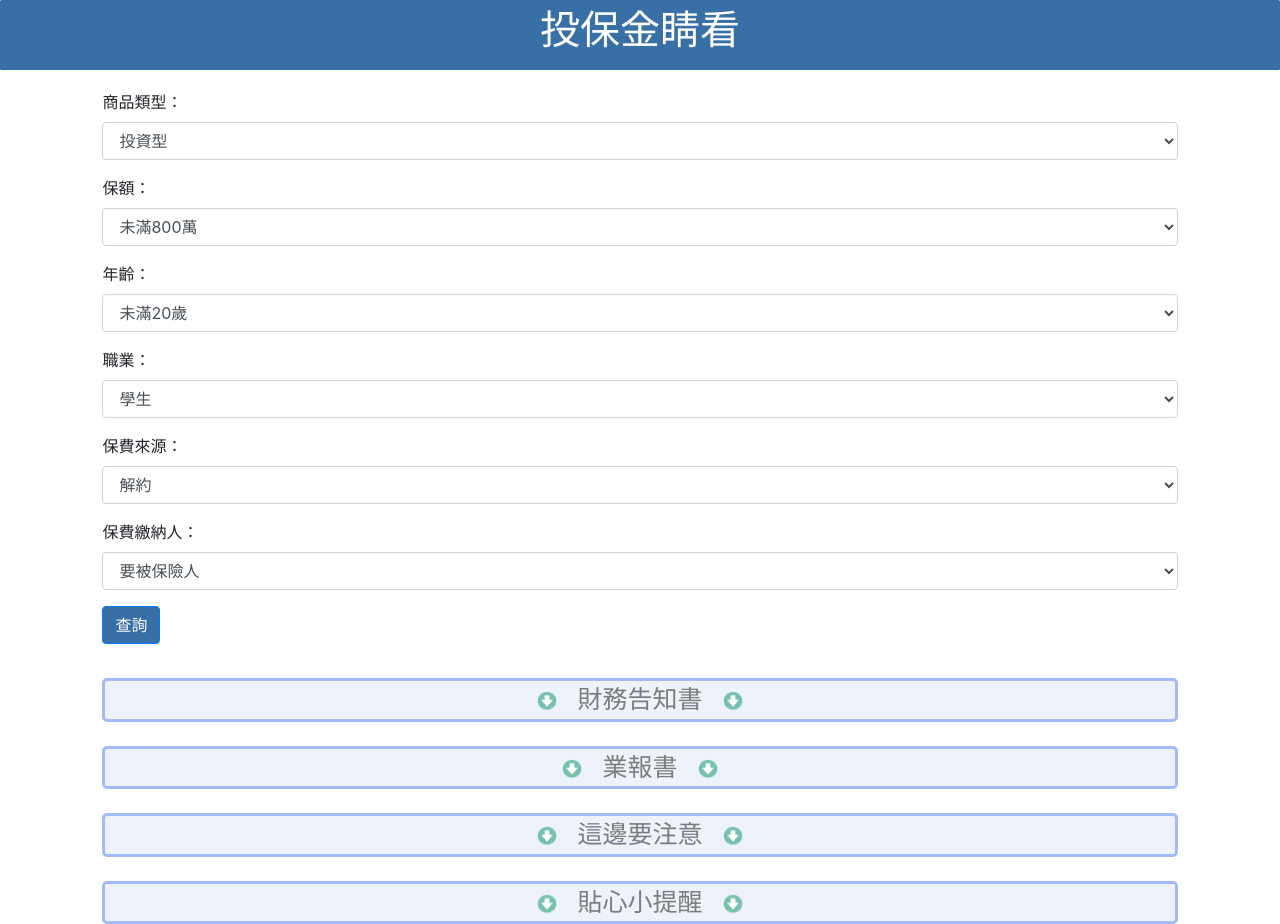
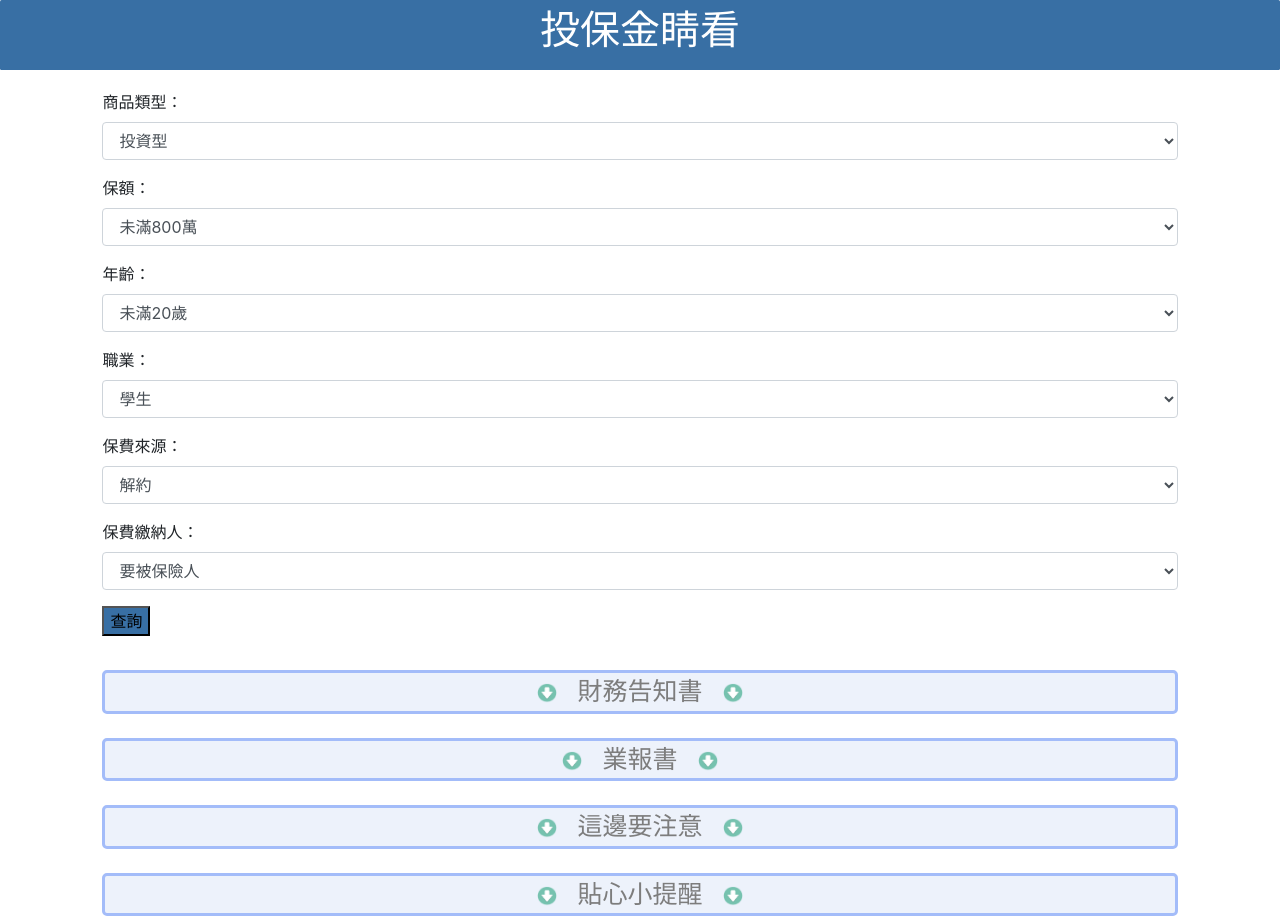
Before and after one commit to JoU19/JoU19.github.io, a plain HTML site: page index.html in a window 1280 px wide. Drawn offline with nearby package versions, Linux system fonts and the light colour scheme.

Commit message:
Update index.html

```diff
--- a/index.html
+++ b/index.html
@@ -111,7 +111,7 @@
                 <option value="其他">其他</option>
             </select>
         </div>
-        <button class="btn btn-primary" id="gogo" onclick="gogo()" style="background-color: #386fa4;">查詢</button>
+        <button id="gogo" onclick="gogo()" style="background-color: #386fa4;">查詢</button>
 
     </div>
 
```
